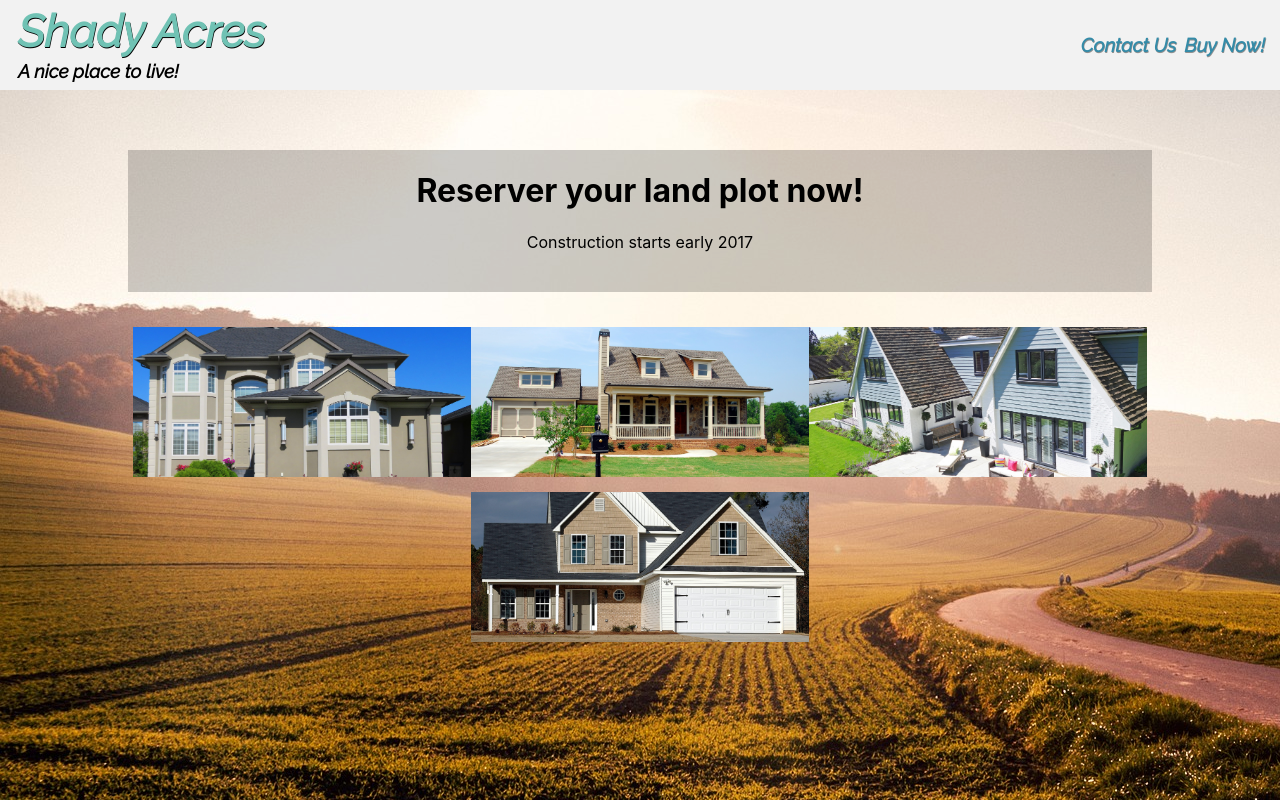
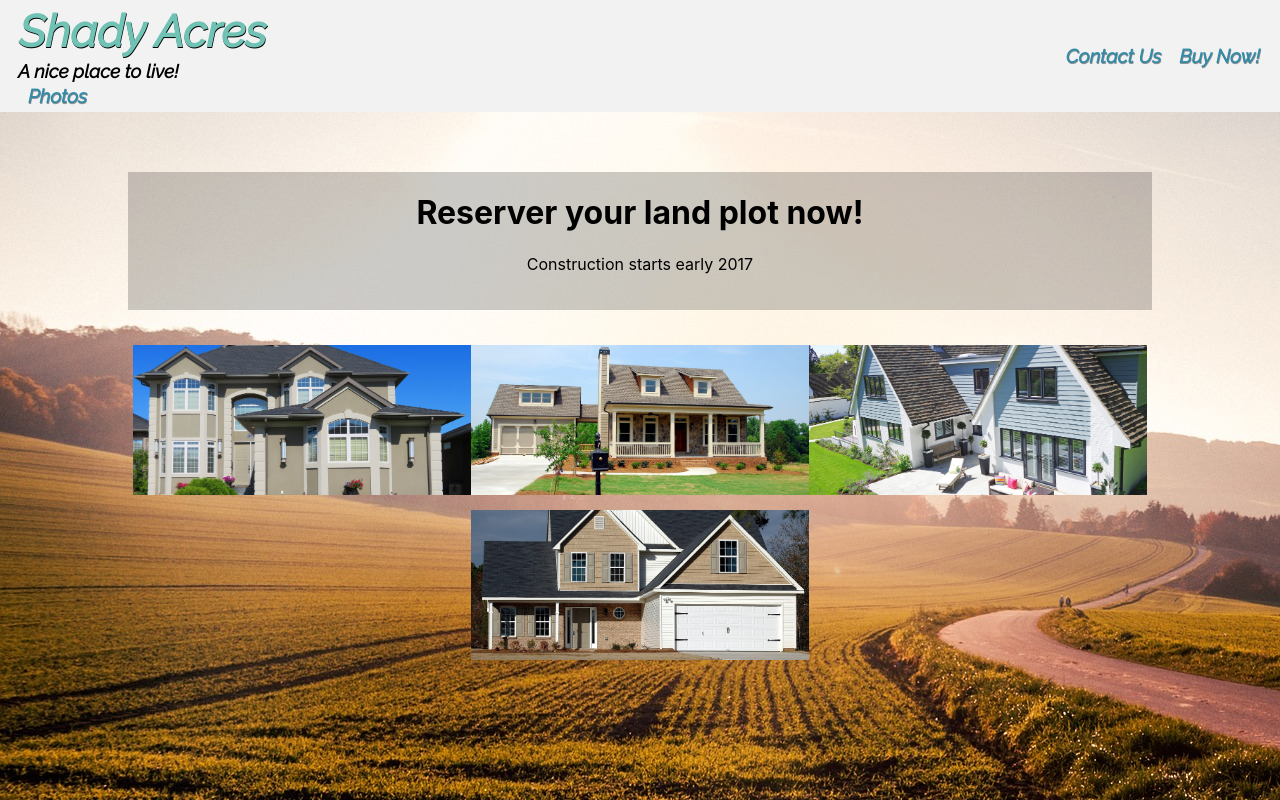
Before and after one commit to zmahfuz0613/group-git-react, a React (Create React App) app: page / in a window 1280 px wide. Built offline with nearby package versions, Linux system fonts and the light colour scheme; a web font is replaced by a local one.

Commit message:
Update Navbar

```diff
--- a/src/components/Navbar.js
+++ b/src/components/Navbar.js
@@ -13,7 +13,7 @@ const Nav = styled.nav`
   height: auto;
 `;
 const H1 = styled.h1`
-  margin: 0 3px;
+  margin: 0 4px;
   font-family: "Raleway";
   font-size: 2.8em;
   color: hsl(170, 40%, 60%);
@@ -39,6 +39,7 @@ const Anchor = styled.a`
   color: hsl(195, 53%, 43%);
   text-shadow: 0.5px 0.5px 0.2px rgba(0, 0, 0, 0.4);
   font-size: 1.2em;
+  padding: 0 5px;
 `;
 
 export default function Navbar() {
@@ -48,6 +49,7 @@ export default function Navbar() {
         <div>
           <H1>Shady Acres</H1>
           <H3>A nice place to live!</H3>
+          <Anchor href="#">Photos</Anchor>
         </div>
         <Links>
           <Anchor href="#">Contact Us</Anchor>
```
